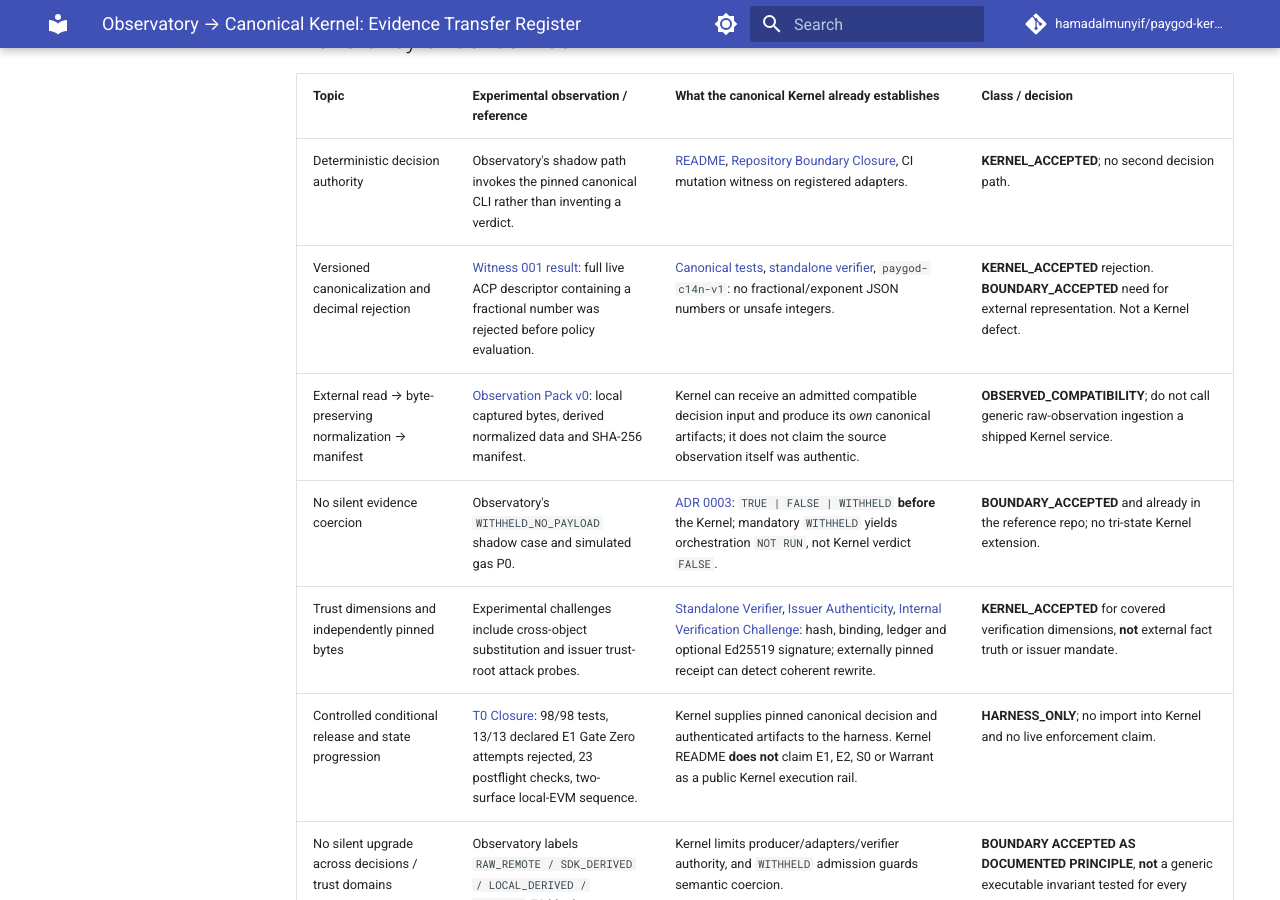
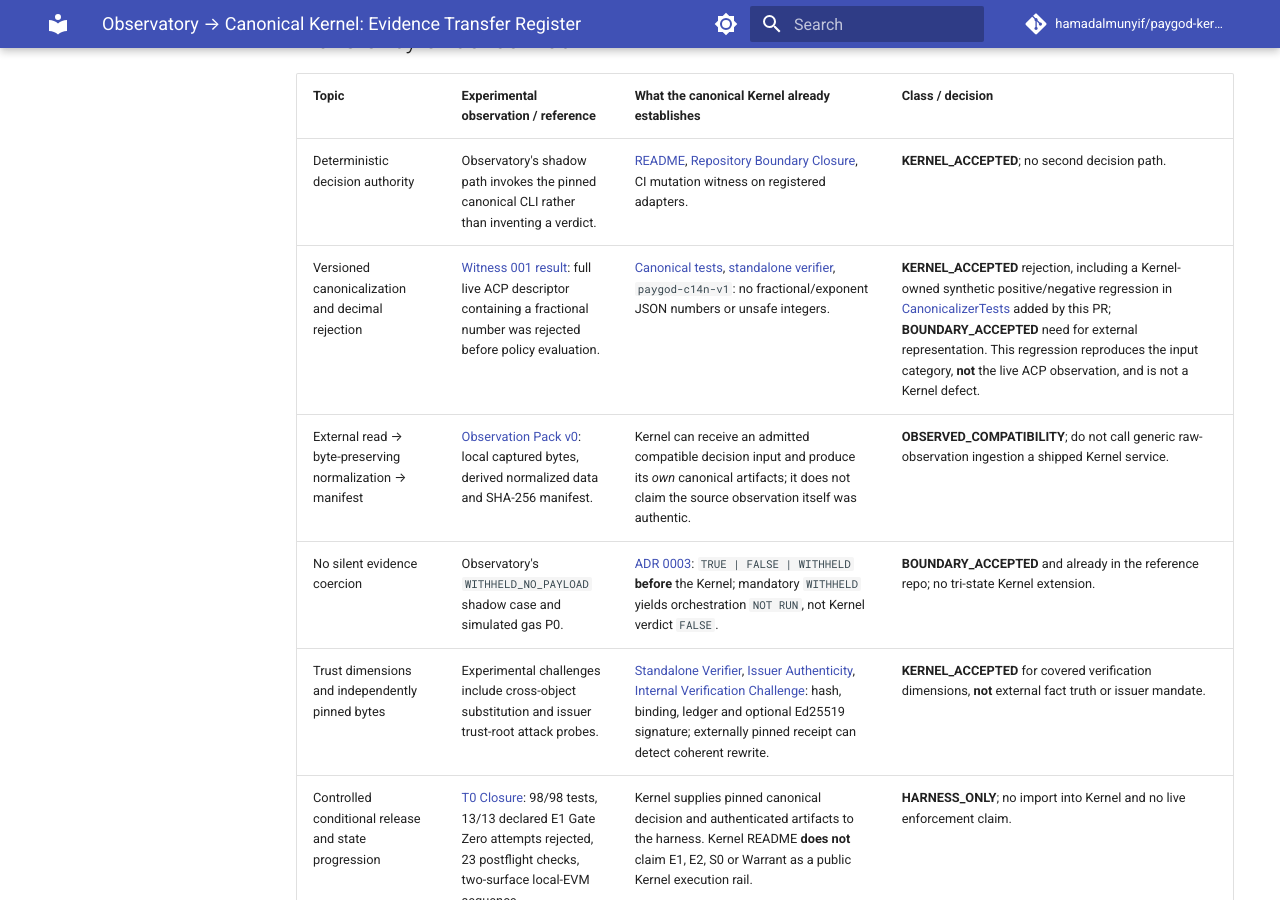
Before and after one commit to hamadalmunyif/paygod-kernel-mvp, an MkDocs documentation site: the page built from docs/OBSERVATORY_TRANSFER_ACCEPTANCE_2026-10-10.md, in a window 1280 px wide and 900 px high, scrolled down 1373 px. Built offline with MkDocs 1.6.1 and Material for MkDocs 9.7.7, drawn with Linux system fonts in a browser that asks for light colours; comment, search, counter and statistics services are not loaded.

Commit message:
docs: bind Kernel-owned regression to the scoped acceptance claim

```diff
--- a/docs/OBSERVATORY_TRANSFER_ACCEPTANCE_2026-10-10.md
+++ b/docs/OBSERVATORY_TRANSFER_ACCEPTANCE_2026-10-10.md
@@ -32,7 +32,7 @@ The labels `SOURCE_PROVEN`, `DOC_CLAIMED`, `RUNTIME_OBSERVED`, `UNKNOWN` describ
 | Topic | Experimental observation / reference | What the canonical Kernel already establishes | Class / decision |
 |---|---|---|---|
 | Deterministic decision authority | Observatory's shadow path invokes the pinned canonical CLI rather than inventing a verdict. | [README](../README.md), [Repository Boundary Closure](REPOSITORY_BOUNDARY.md), CI mutation witness on registered adapters. | **KERNEL_ACCEPTED**; no second decision path. |
-| Versioned canonicalization and decimal rejection | [Witness 001 result](https://github.com/hamadalmunyif/paygod-workflow-observatory/blob/dea10136bbb79a155237bc1252aaf41d3961ca46/docs/WITNESS_001_RESULT.md): full live ACP descriptor containing a fractional number was rejected before policy evaluation. | [Canonical tests](../tests/PayGod.Tests/CanonicalizerTests.cs), [standalone verifier](STANDALONE_VERIFIER.md), `paygod-c14n-v1`: no fractional/exponent JSON numbers or unsafe integers. | **KERNEL_ACCEPTED** rejection. **BOUNDARY_ACCEPTED** need for external representation. Not a Kernel defect. |
+| Versioned canonicalization and decimal rejection | [Witness 001 result](https://github.com/hamadalmunyif/paygod-workflow-observatory/blob/dea10136bbb79a155237bc1252aaf41d3961ca46/docs/WITNESS_001_RESULT.md): full live ACP descriptor containing a fractional number was rejected before policy evaluation. | [Canonical tests](../tests/PayGod.Tests/CanonicalizerTests.cs), [standalone verifier](STANDALONE_VERIFIER.md), `paygod-c14n-v1`: no fractional/exponent JSON numbers or unsafe integers. | **KERNEL_ACCEPTED** rejection, including a Kernel-owned synthetic positive/negative regression in [CanonicalizerTests](../tests/PayGod.Tests/CanonicalizerTests.cs) added by this PR; **BOUNDARY_ACCEPTED** need for external representation. This regression reproduces the input category, **not** the live ACP observation, and is not a Kernel defect. |
 | External read → byte-preserving normalization → manifest | [Observation Pack v0](https://github.com/hamadalmunyif/paygod-workflow-observatory/blob/dea10136bbb79a155237bc1252aaf41d3961ca46/docs/OBSERVATION_PACK.md): local captured bytes, derived normalized data and SHA-256 manifest. | Kernel can receive an admitted compatible decision input and produce its *own* canonical artifacts; it does not claim the source observation itself was authentic. | **OBSERVED_COMPATIBILITY**; do not call generic raw-observation ingestion a shipped Kernel service. |
 | No silent evidence coercion | Observatory's `WITHHELD_NO_PAYLOAD` shadow case and simulated gas P0. | [ADR 0003](../adrs/0003-evidence-admission-before-decision-execution.md): `TRUE | FALSE | WITHHELD` **before** the Kernel; mandatory `WITHHELD` yields orchestration `NOT RUN`, not Kernel verdict `FALSE`. | **BOUNDARY_ACCEPTED** and already in the reference repo; no tri-state Kernel extension. |
 | Trust dimensions and independently pinned bytes | Experimental challenges include cross-object substitution and issuer trust-root attack probes. | [Standalone Verifier](STANDALONE_VERIFIER.md), [Issuer Authenticity](ISSUER_AUTHENTICITY.md), [Internal Verification Challenge](INTERNAL_VERIFICATION_CHALLENGE.md): hash, binding, ledger and optional Ed25519 signature; externally pinned receipt can detect coherent rewrite. | **KERNEL_ACCEPTED** for covered verification dimensions, **not** external fact truth or issuer mandate. |
```
